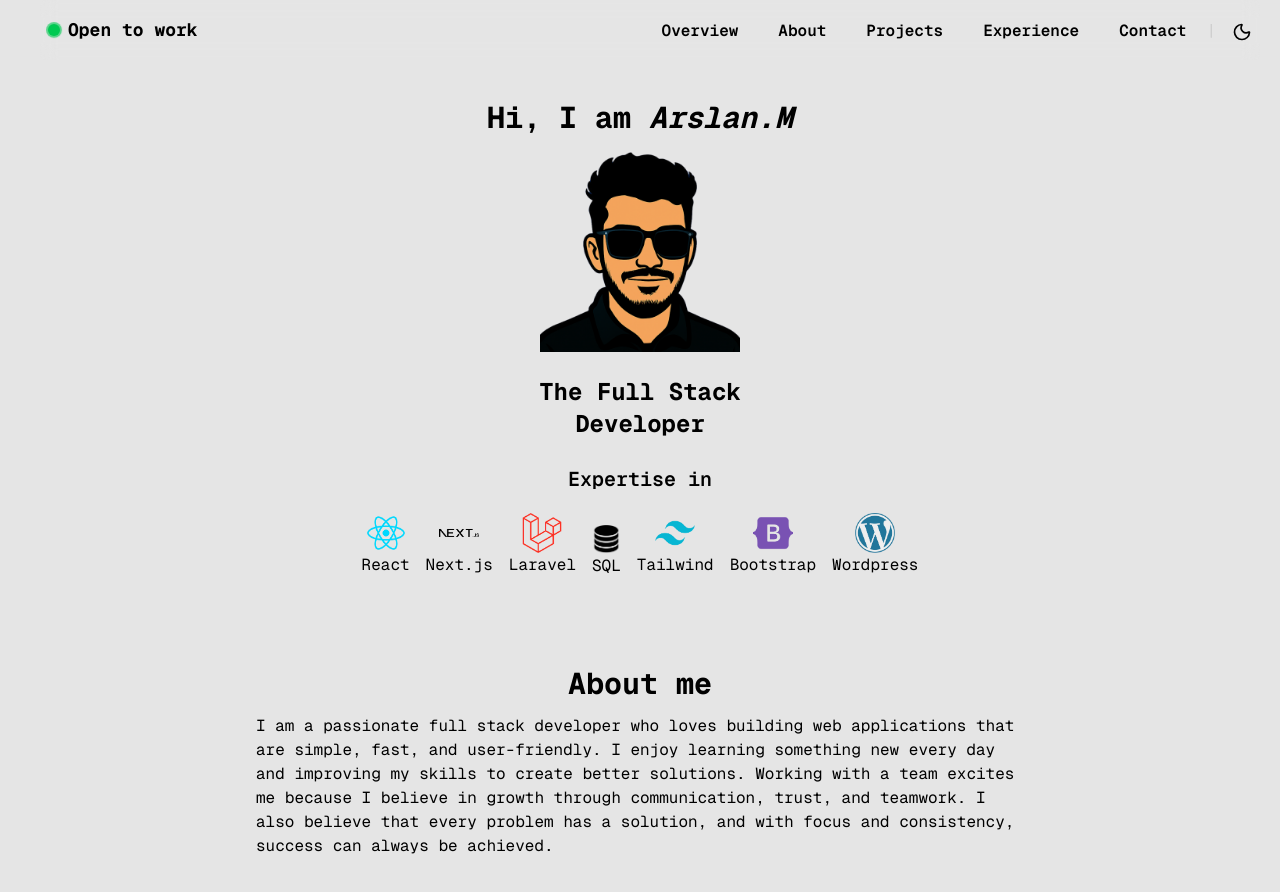
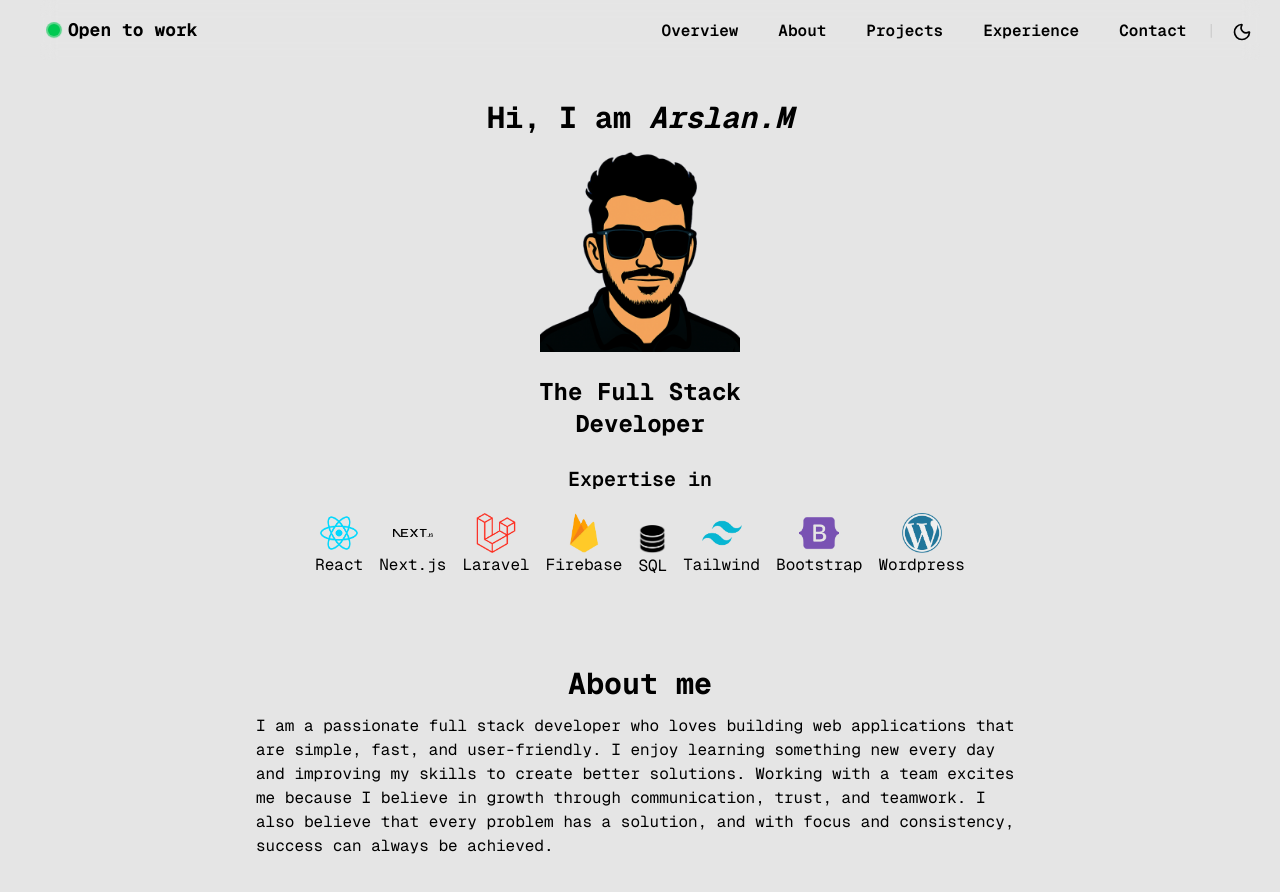
Before and after one commit to arslan433/Ar-Portfolio, a Next.js app: page / in a window 1280 px wide. Shown: the top 892 px of the page. Built offline with nearby package versions, Linux system fonts and the light colour scheme.

Commit message:
About Added

```diff
--- a/src/components/Overview.tsx
+++ b/src/components/Overview.tsx
@@ -52,7 +52,15 @@ export default function Overview() {
                                     />
                                     <h4>Laravel</h4>
                                 </div>
-
+                                <div className="p-2 justify-items-center">
+                                    <Image
+                                        src="/assets/firebase.webp"
+                                        alt="logo"
+                                        width={40}
+                                        height={40}
+                                    />
+                                    <h4>Firebase</h4>
+                                </div>
                                 <div className="p-2 justify-items-center mt-3 max-sm:mt-0">
                                     <Image
                                         src="/assets/sql.webp"
@@ -70,7 +78,6 @@ export default function Overview() {
                                         alt="logo"
                                         width={40}
                                         height={40}
-
                                     />
                                     <h4>Tailwind</h4>
                                 </div>
```
Also changed, not shown: public/assets/firebase.webp (added).
